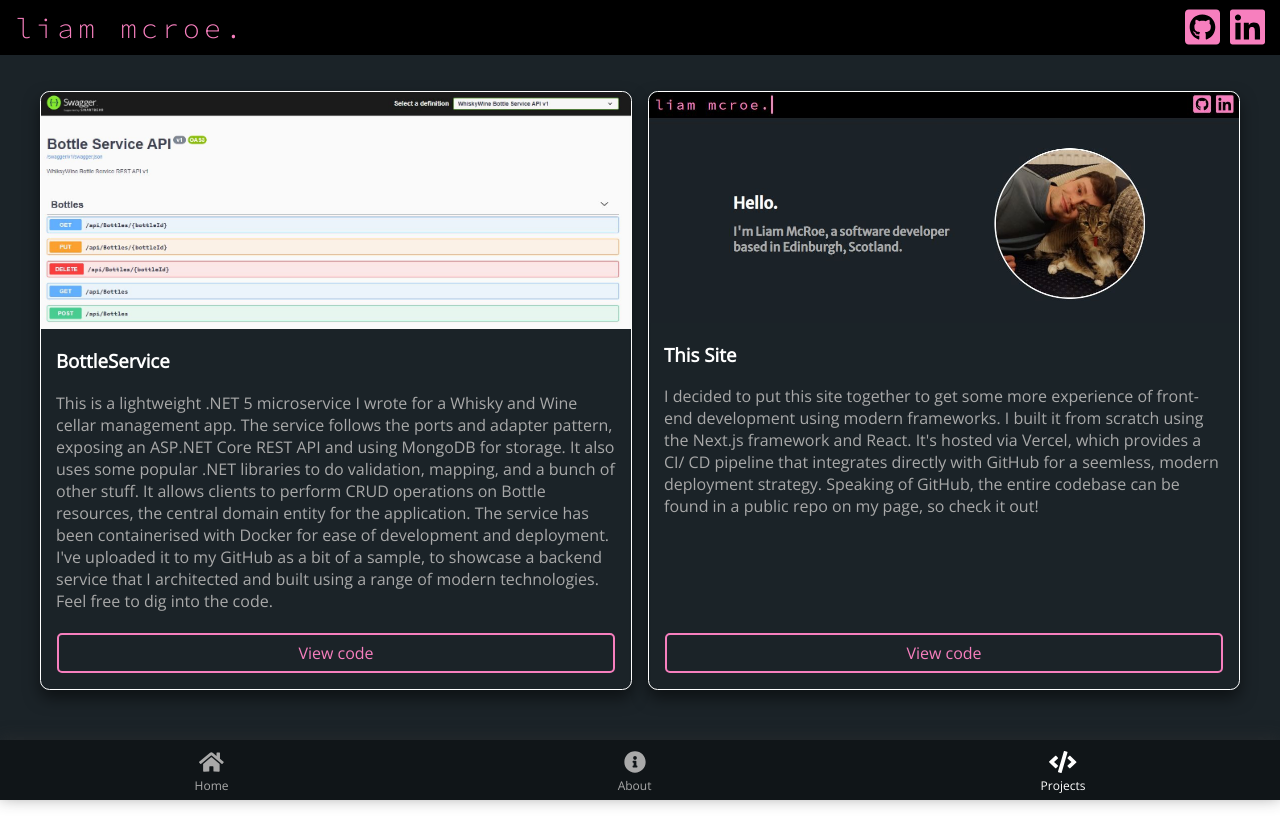
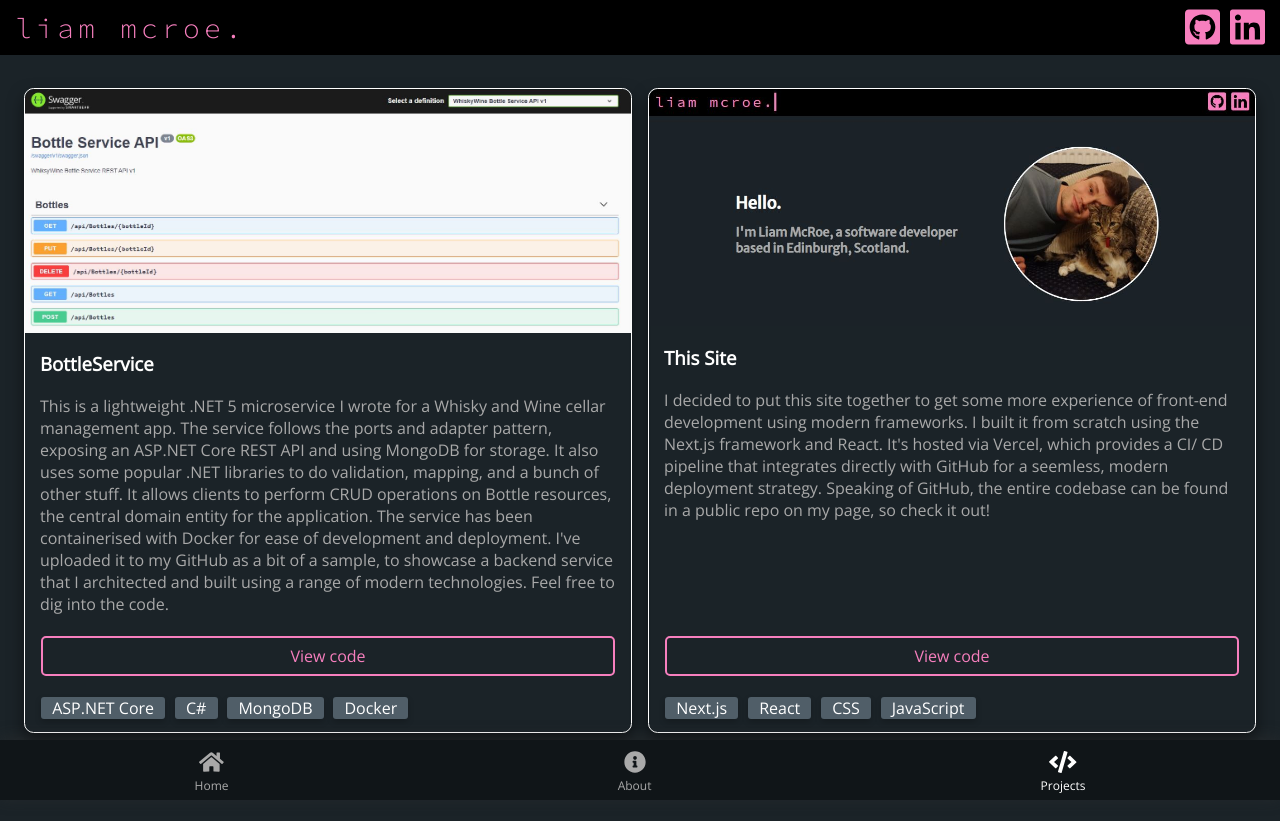
Before and after one commit to L3uler/liammcroe-personal-site, a Next.js app: page /projects in a window 1280 px wide. Before the commit the page ends 800 px from the top, so only its background shows below. Built offline with nearby package versions, Linux system fonts and the light colour scheme.

Commit message:
adding technology tags to project cards

```diff
--- a/components/Layout.module.scss
+++ b/components/Layout.module.scss
@@ -17,10 +17,10 @@
     flex-direction: inherit;
 
     width: 100%;
-    padding-left: 2em;
-    padding-right: 2em;
-    padding-top: 75px;
-    padding-bottom: 75px;
+    padding-left: 1em;
+    padding-right: 1em;
+    padding-top: 4.5em;
+    padding-bottom: 4.5em;
 
     background: $secondary;
     color: $on-secondary;
--- a/components/PageSpecific/Projects/CardLink.js
+++ /dev/null
@@ -1,15 +0,0 @@
-// components/PageSpecific/Projects/CardLink.js
-
-import styles from "./CardLink.module.scss";
-
-const CardLink = (props) => (
-
-        <div className={styles.CardLink}>
-            <a href={props.link} title={props.title} target="_blank">
-                <div className={styles.Icon}>{props.icon}</div>
-                <span className={styles.Label}>{props.label}</span>
-            </a>
-        </div>
-);
-
-export default CardLink;
--- a/components/PageSpecific/Projects/CardLink.module.scss
+++ /dev/null
@@ -1,26 +0,0 @@
-// components/PageSpecific/Projects/CardLink.module.scss
-
-@import "../../../theme/theme";
-
-.CardLink{
-    display: flex;
-    flex-direction: column;
-    justify-content: space-around;
-    align-items: center;
-    color: $logo;
-    .Icon {
-        font-size: 30px;
-      }
-
-      .Label {
-        font-size: 12px;
-      }
-      a {
-        color: inherit;
-        text-decoration: none;
-      }
-}
-
-.CardLink:hover{
-    transform:scale(1.1);
-  }
--- a/components/PageSpecific/Projects/ProjectCard.js
+++ b/components/PageSpecific/Projects/ProjectCard.js
@@ -1,7 +1,6 @@
 // components/PageSpecific/Projects/ProjectCard.js
-import { Button } from "reactstrap";
 
-import CardLink from "./CardLink";
+import TechnologyTag from "./TechnologyTag";
 
 import styles from "./ProjectCard.module.scss";
 
@@ -24,10 +23,16 @@ const ProjectCard = (props) => {
                 <div className={styles.CardLinks}>
                     {props.cardLinks.map((cardLink, index) => (
                         <div key={index} className={styles.LinkButton} title={cardLink.mouseover}>
-                        <a href={cardLink.link} target="_blank">
-                            {cardLink.label}
-                        </a>
+                            <a href={cardLink.link} target="_blank">
+                                {cardLink.label}
+                            </a>
                         </div>
+                    ))}
+                </div>
+
+                <div className={styles.TechTags}>
+                    {props.technologies.map((technology, index) => (
+                        <TechnologyTag key={index}>{technology}</TechnologyTag>
                     ))}
                 </div>
 
--- a/components/PageSpecific/Projects/ProjectCard.module.scss
+++ b/components/PageSpecific/Projects/ProjectCard.module.scss
@@ -104,6 +104,15 @@
                 transition: 0.1ms;
             }
         }
+        .TechTags{
+            margin-top: auto;
+            display: flex;
+            flex-direction: row;
+            flex-wrap: wrap;
+            padding-bottom: 0.5em;
+            padding-left: 0.7em;
+            padding-right: 0.7em;
+        }
     }
 
 
--- a/components/PageSpecific/Projects/ProjectCardGroup.js
+++ b/components/PageSpecific/Projects/ProjectCardGroup.js
@@ -13,6 +13,7 @@ const ProjectCardGroup = props => (
                 content={card.content}
                 image={card.image}
                 cardLinks={card.cardLinks}
+                technologies={card.technologies}
             />
         ))}
     </div>
--- /dev/null
+++ b/components/PageSpecific/Projects/TechnologyTag.js
@@ -0,0 +1,13 @@
+// components/PageSpecific/Projects/TechnologyTag.js
+
+import styles from "./TechnologyTag.module.scss"
+
+const TechnologyTag = (props) => (
+
+        <div className={styles.TechnologyTag}>
+            {props.children}
+        </div>
+    );
+
+
+export default TechnologyTag;
--- /dev/null
+++ b/components/PageSpecific/Projects/TechnologyTag.module.scss
@@ -0,0 +1,12 @@
+// components/PageSpecific/Projects/TechnologyTag.module.scss
+
+@import "../../../theme/theme";
+
+.TechnologyTag{
+    background-color: $secondary2;
+    color: $on-secondary;
+    box-shadow: 0 3px 6px 0 rgba(0,0,0,0.2);
+    margin: 0.3em;
+    padding: 0 0.7em;
+    border-radius: 3px;
+}
--- a/config/projectCards.js
+++ b/config/projectCards.js
@@ -11,6 +11,12 @@ const projectCards = [
                 mouseover: "View code on GitHub",
                 label: "View code "
             }
+        ],
+        technologies: [
+            "ASP.NET Core",
+            "C#",
+            "MongoDB",
+            "Docker"
         ]
     },
     {
@@ -23,6 +29,12 @@ const projectCards = [
                 mouseover: "View code on GitHub",
                 label: "View code"
             }
+        ],
+        technologies: [
+            "Next.js",
+            "React",
+            "CSS",
+            "JavaScript"
         ]
     }
 ];
--- a/theme/_colours.scss
+++ b/theme/_colours.scss
@@ -5,6 +5,7 @@ $primary-light: #ffffff;
 $primary-dark: #cccccc;
 
 $secondary: #1b2328;
+$secondary2: #505e68;
 $secondary-light: #546172;
 $secondary-dark: #101518;
 
```
